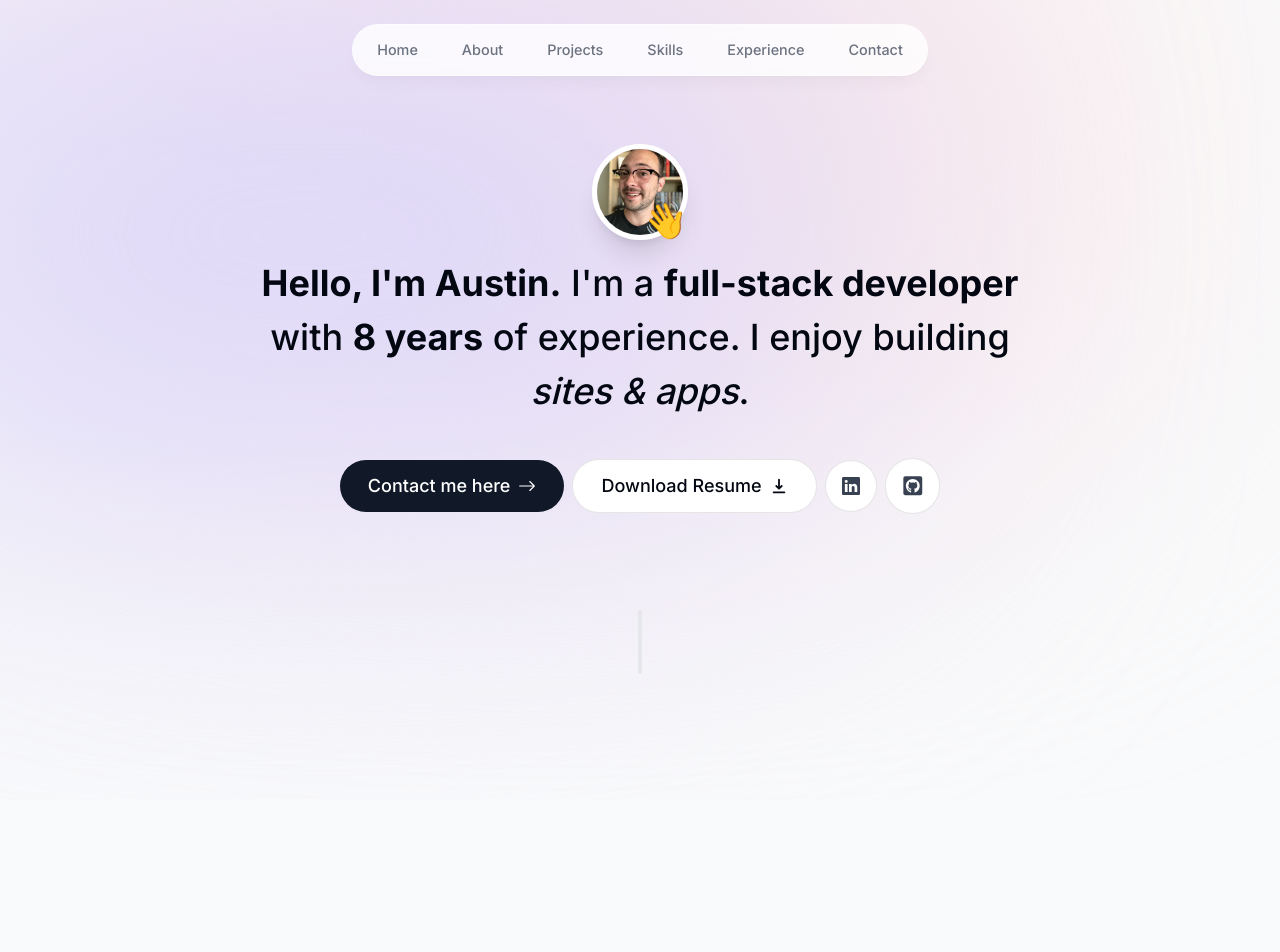
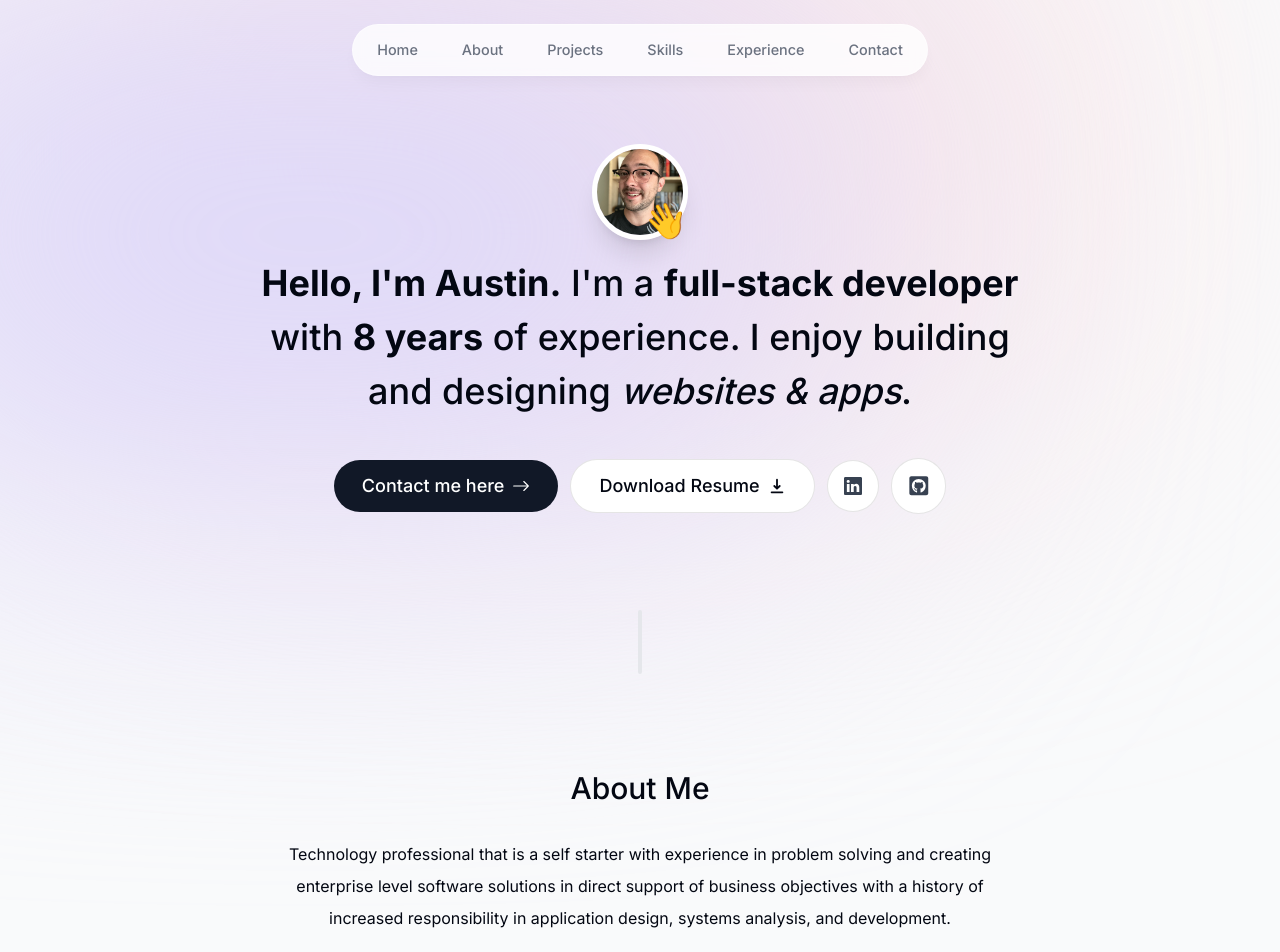
Before and after one commit to austinbowdler/austinbowdler.com, a Next.js app: page / in a window 1280 px wide. Shown: the top 952 px of the page. Before the commit the page ends 800 px from the top, so only its background shows below. Built offline with nearby package versions, Linux system fonts and the light colour scheme.

Commit message:
about me section filled out.

```diff
--- a/app/page.tsx
+++ b/app/page.tsx
@@ -1,3 +1,4 @@
+import About from "@/components/about";
 import Intro from "@/components/intro";
 import SectionDivider from "@/components/section-divider";
 
@@ -6,6 +7,7 @@ export default function Home() {
     <main className="flex flex-col items-center px-4">
       <Intro />
       <SectionDivider />
+      <About />
     </main>
   );
 }
--- /dev/null
+++ b/components/about.tsx
@@ -0,0 +1,26 @@
+"use client";
+
+import React from "react";
+import SectionHeading from "./section-heading";
+import { motion } from "framer-motion";
+
+export default function About() {
+  return (
+    <motion.section
+      className="mb-28 max-w-[45rem] text-center leading-8"
+      initial={{ opacity: 0, y: 100 }}
+      animate={{ opacity: 1, y: 0 }}
+      transition={{
+        delay: 0.175,
+      }}
+    >
+      <SectionHeading>About me</SectionHeading>
+      <p className="mb-3">
+        Technology professional that is a self starter with experience in
+        problem solving and creating enterprise level software solutions in
+        direct support of business objectives with a history of increased
+        responsibility in application design, systems analysis, and development.
+      </p>
+    </motion.section>
+  );
+}
--- a/components/intro.tsx
+++ b/components/intro.tsx
@@ -49,7 +49,7 @@ export default function Intro() {
           </motion.span>
         </div>
       </div>
-      <motion.p
+      <motion.h1
         className="mb-10 mt-4 px-4 textt-2xl font-medium !leading-[1.5] sm:text-4xl"
         initial={{ opacity: 0, y: 100 }}
         animate={{ opacity: 1, y: 0 }}
@@ -57,11 +57,11 @@ export default function Intro() {
         <span className="font-bold">Hello, I'm Austin.</span> I'm a{" "}
         <span className="font-bold">full-stack developer</span> with{" "}
         <span className="font-bold">8 years</span> of experience. I enjoy
-        building <span className="italic">sites & apps</span>.
-      </motion.p>
+        building and designing <span className="italic">websites & apps</span>.
+      </motion.h1>
 
       <motion.div
-        className="flex flex-col sm:flex-row items-center justify-center gap-2 px-4 text-lg font-medium"
+        className="flex flex-col sm:flex-row items-center justify-center gap-3 px-4 text-lg font-medium"
         initial={{ opacity: 0, y: 100 }}
         animate={{ opacity: 1, y: 0 }}
         transition={{
@@ -83,7 +83,7 @@ export default function Intro() {
           className="group bg-white px-7 py-3 flex items-center gap-2 rounded-full outline-none
           focus:scale-110 hover:scale-110  active:scale-105 transition cursor-pointer border border-black/10"
           href="/resume.pdf"
-          download="Austin's Resume"
+          download="Austin Bowdler Resume"
         >
           Download Resume{" "}
           <HiDownload classname="opacity-60 group-hover:translate-y-1 transition" />
--- /dev/null
+++ b/components/section-heading.tsx
@@ -0,0 +1,9 @@
+import React from "react";
+
+type SectionHeadingProps = {
+  children: React.ReactNode;
+};
+
+export default function SectionHeading({ children }: SectionHeadingProps) {
+  return <h2 className="text-3xl font-medium capitalize mb-8">{children}</h2>;
+}
```
Also changed, not shown: 2 other files (tests, documents, lock files or other folders).
